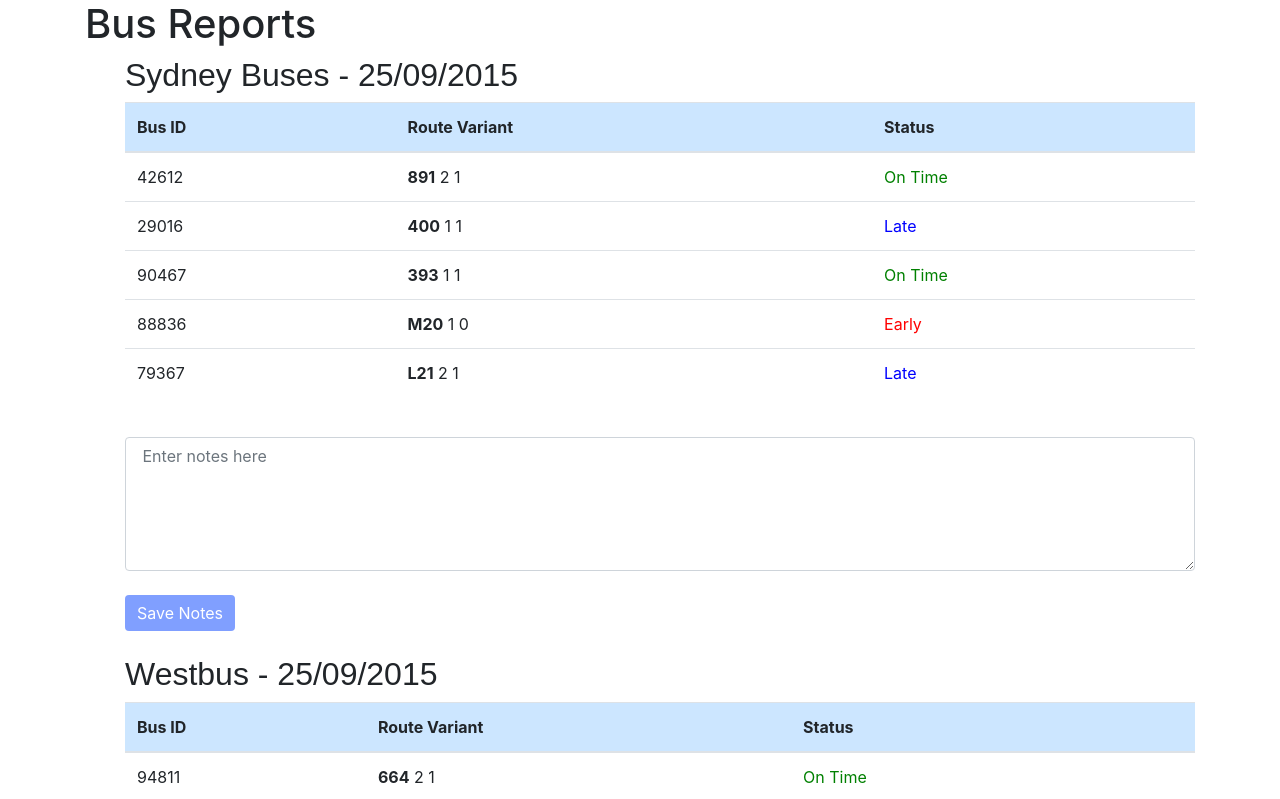
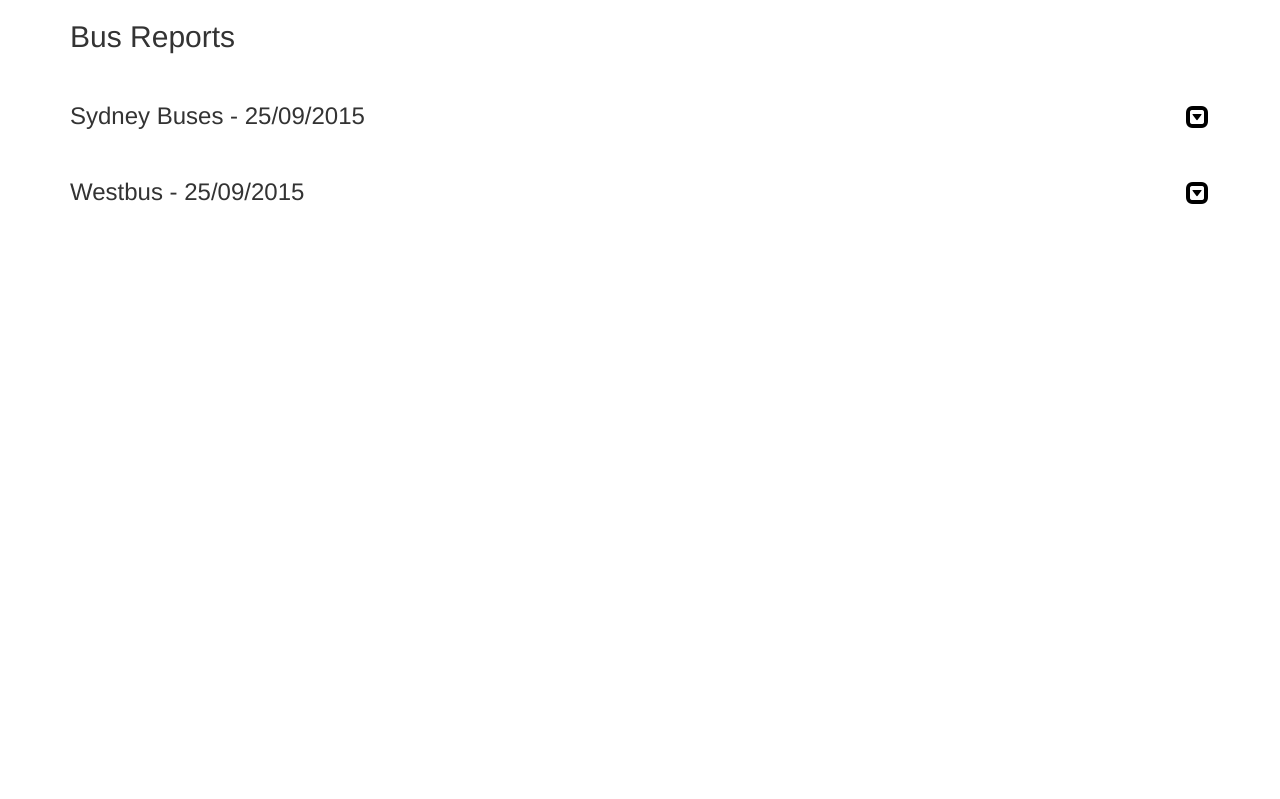
Before and after one commit to annie-kailath/bus-report, an Angular app: page / in a window 1280 px wide. Shown: the top 799 px of the page. Built offline with nearby package versions, Linux system fonts and the light colour scheme.

Commit message:
Added toggle feature and bus-service-list component

```diff
--- a/package.json
+++ b/package.json
@@ -19,7 +19,7 @@
     "@angular/platform-browser": "~9.1.11",
     "@angular/platform-browser-dynamic": "~9.1.11",
     "@angular/router": "~9.1.11",
-    "bootstrap": "^4.5.2",
+    "bootstrap": "^3.4.1",
     "rxjs": "~6.5.4",
     "tslib": "^1.10.0",
     "zone.js": "~0.10.2"
--- a/src/app/app.component.html
+++ b/src/app/app.component.html
@@ -1,7 +1,7 @@
 <div class="container">
-    <h1>
+    <h2>
         Bus Reports
-    </h1>
+    </h2>
     <ul>
         <li *ngFor="let busServiceList of busServiceStatus">
             <app-bus-service-list [busServiceList]="busServiceList"></app-bus-service-list>
--- a/src/app/app.component.scss
+++ b/src/app/app.component.scss
@@ -1,3 +1,4 @@
 ul {
   list-style-type: none;
+  display:inline;
 }
--- a/src/app/components/bus-service-list/bus-service-list.component.html
+++ b/src/app/components/bus-service-list/bus-service-list.component.html
@@ -1,5 +1,9 @@
 <div>
-    <h2>{{busServiceList.organisation +' '}}-{{' '+busServiceList.date}}</h2>
+    <h3 (click)="isExpanded = !isExpanded"><span>{{busServiceList.organisation +' '}}-{{' '+busServiceList.date}}</span>
+    <a [ngClass]="!isExpanded?'glyphicon  glyphicon-collapse-down':'glyphicon  glyphicon-collapse-up'">
+    </a>
+    </h3>
+    <div *ngIf="isExpanded">
         <table class="table">
             <thead>
                 <tr>
@@ -26,3 +30,4 @@
         <br>
         <button type="button" class=" save btn btn-info">Save Notes</button>
     </div>
+</div>
--- a/src/app/components/bus-service-list/bus-service-list.component.scss
+++ b/src/app/components/bus-service-list/bus-service-list.component.scss
@@ -1,9 +1,3 @@
-
-h2 {
-  font-family: sans-serif;
-  font-weight: normal;
-}
-
 th {
      background-color: #cce6ff;
 }
@@ -11,3 +5,8 @@ button.save{
     background-color: #809fff;
     border: none;
 }
+.glyphicon{
+  color: black;
+  float: right;
+  text-decoration: none;
+}
--- a/src/app/components/bus-service-list/bus-service-list.component.ts
+++ b/src/app/components/bus-service-list/bus-service-list.component.ts
@@ -6,7 +6,7 @@ import { BusServiceDetails } from '../../models/bus-service-details';
   styleUrls: ['./bus-service-list.component.scss']
 })
 export class BusServiceListComponent implements OnInit {
-
+  isExpanded = false;
   @Input() busServiceList: BusServiceDetails;
 
   constructor() { }
```
Also changed, not shown: 1 other file (tests, documents, lock files or other folders). Lines whose indentation alone changed are shown as unchanged.
